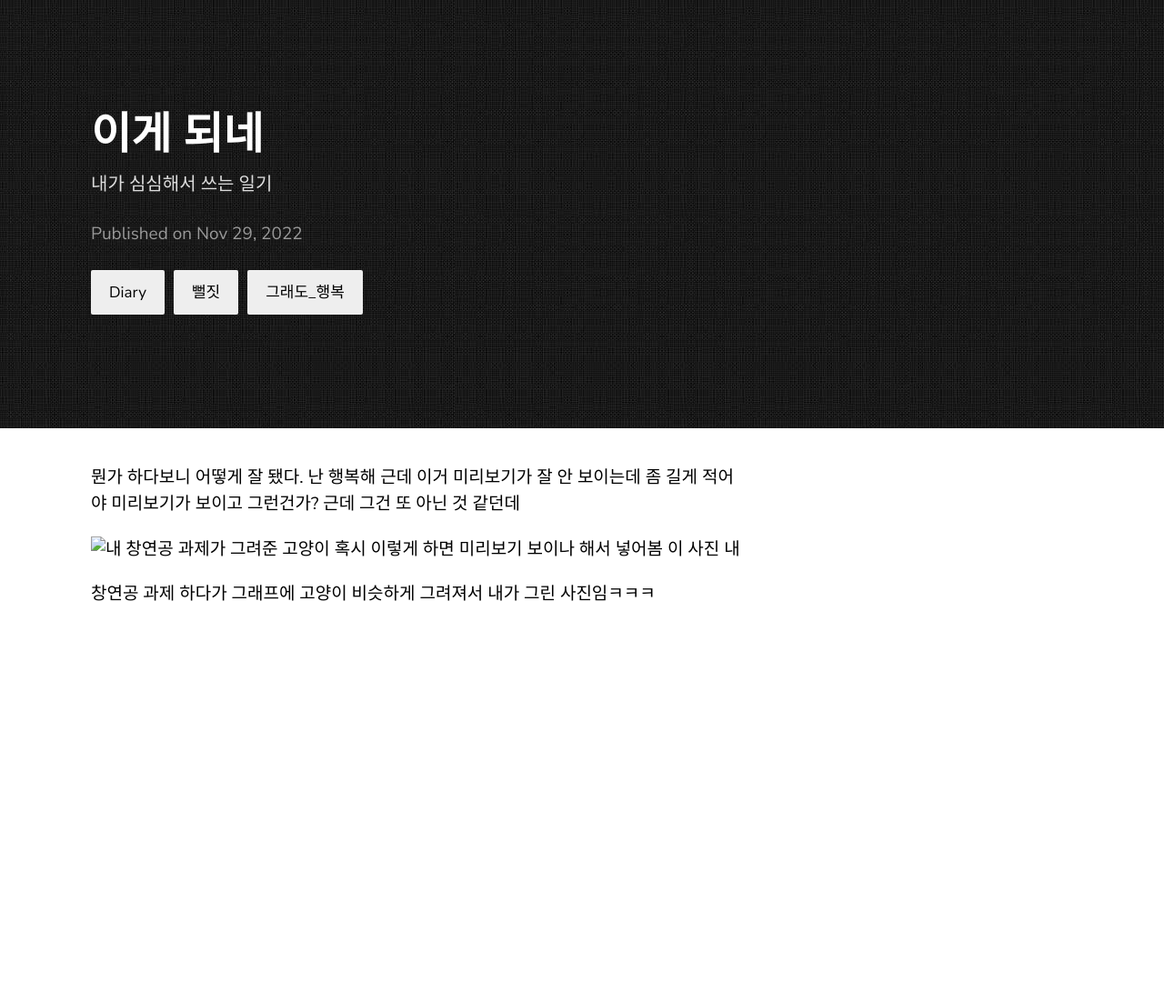
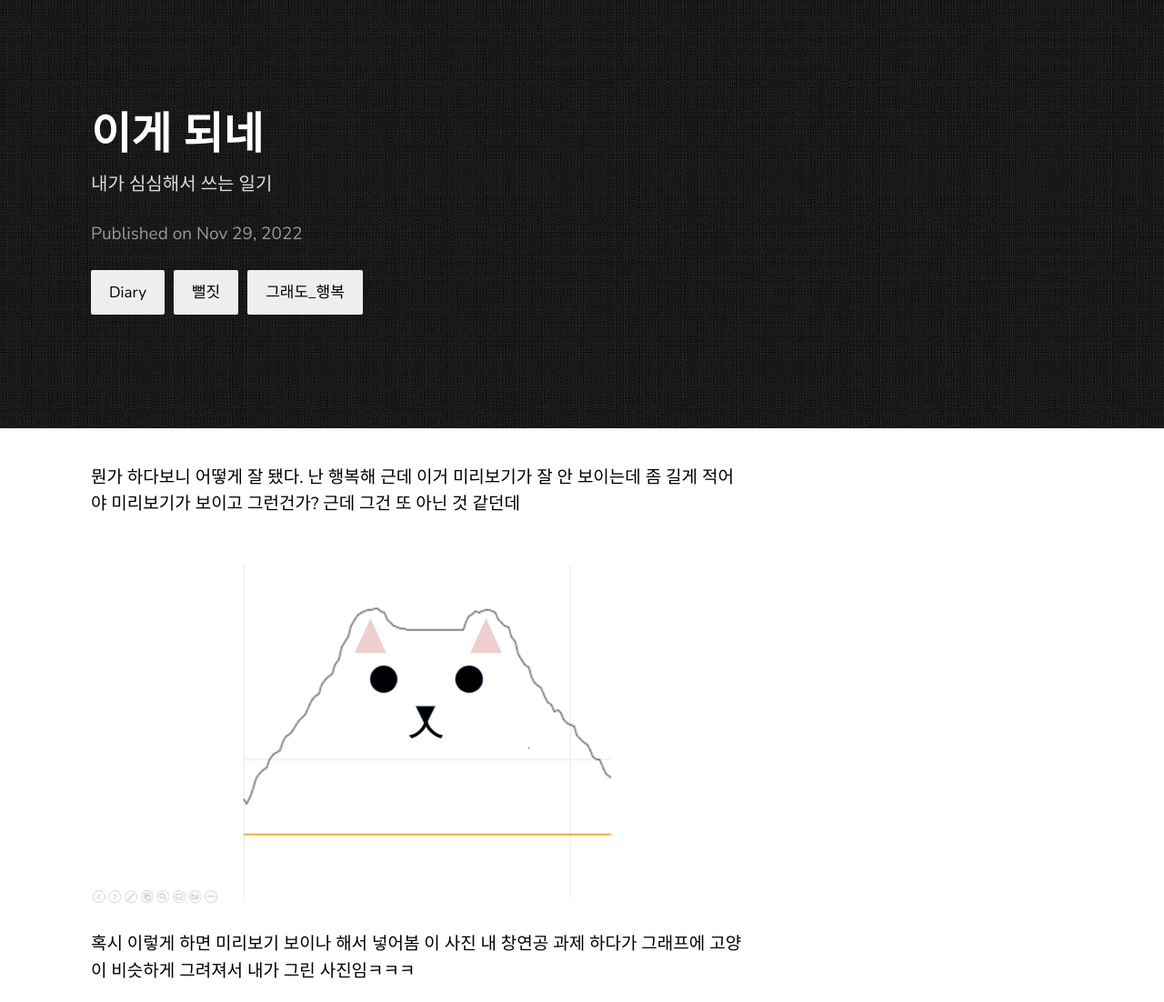
Before and after one commit to ritnis4751/ritnis4751.github.io, a Jekyll site: the page built from _posts/2022-11-30-Why_I_Can't_Do_this.md, in a window 1280 px wide. Shown: the whole page at 91% size. Built offline with Jekyll 4.4.1, drawn with Linux system fonts in a browser that asks for light colours; before the commit the page ends 900 px from its top, so only the background shows below that.

Commit message:
update the post

```diff
--- a/_posts/2022-11-30-Why_I_Can't_Do_this.md
+++ b/_posts/2022-11-30-Why_I_Can't_Do_this.md
@@ -8,7 +8,7 @@ categories: Diary 뻘짓 그래도_행복
 뭔가 하다보니 어떻게 잘 됐다. 난 행복해
 근데 이거 미리보기가 잘 안 보이는데 좀 길게 적어야 미리보기가 보이고 그런건가?
 근데 그건 또 아닌 것 같던데
-![내 창연공 과제가 그려준 고양이](./graph_cat.png)
+![내 창연공 과제가 그려준 고양이](/graph_cat.png)
 혹시 이렇게 하면 미리보기 보이나 해서 넣어봄
 이 사진 내 창연공 과제 하다가 그래프에 고양이 비슷하게 그려져서
 내가 그린 사진임ㅋㅋㅋ
```
Also changed, not shown: graph_cat.png (renamed from _posts/graph_cat.png).
